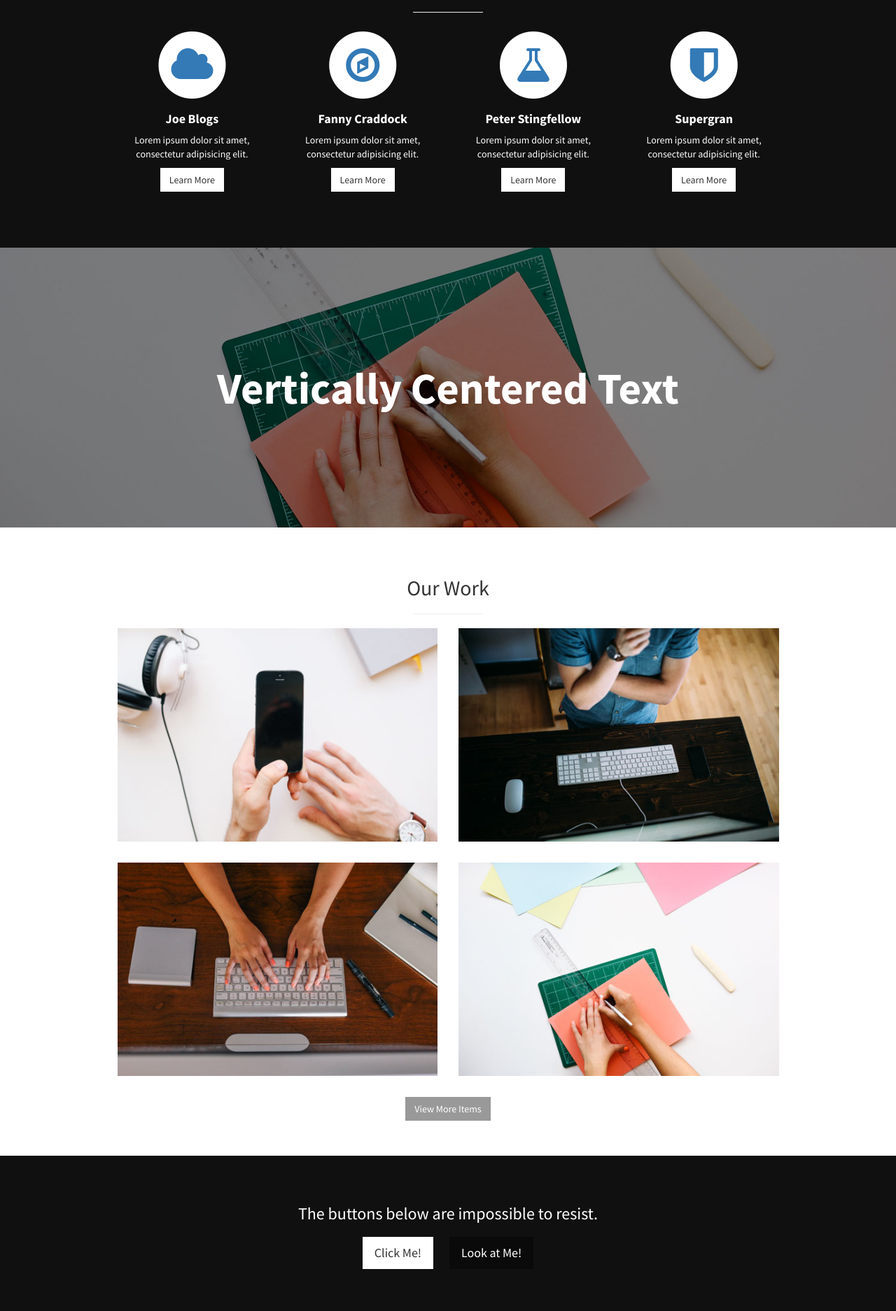
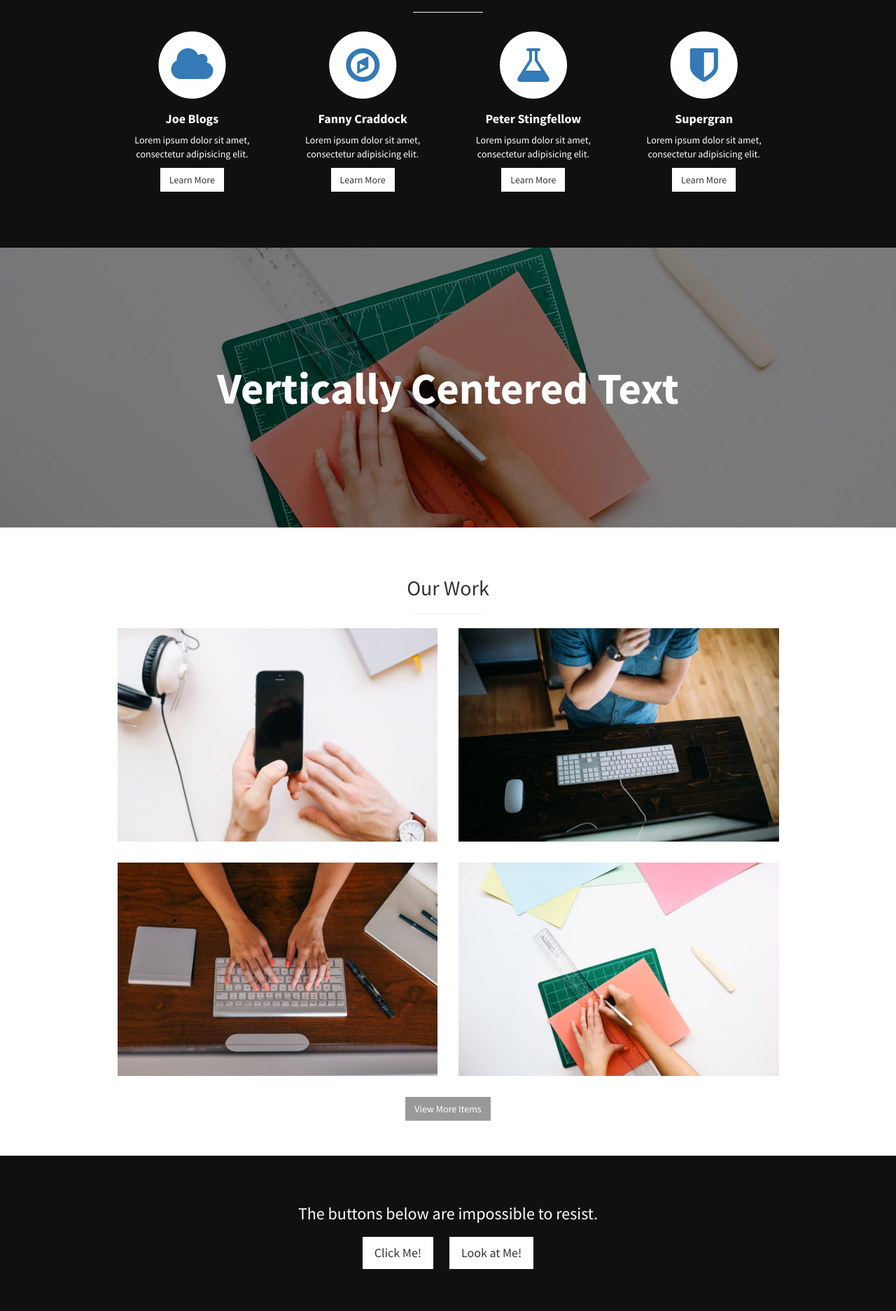
Before and after one commit to G4V/G4V.github.io, a Jekyll site: the page built from index.html, in a window 1280 px wide. Shown: the part 1218-3092 px from the top of the page at 70% size. Built offline with Jekyll 4.4.1, drawn with Linux system fonts in a browser that asks for light colours; grey boxes are pictures that could not be loaded.

Commit message:
button fix

```diff
--- a/_includes/call-to-action.html
+++ b/_includes/call-to-action.html
@@ -4,7 +4,7 @@
       <div class="col-lg-12 text-center">
         <h3>The buttons below are impossible to resist.</h3>
         <a href="#" class="btn btn-lg btn-light">Click Me!</a>
-        <a href="#" class="btn btn-lg btn-dark">Look at Me!</a>
+        <a href="#" class="btn btn-lg btn-light">Look at Me!</a>
       </div>
     </div>
   </div>
```
